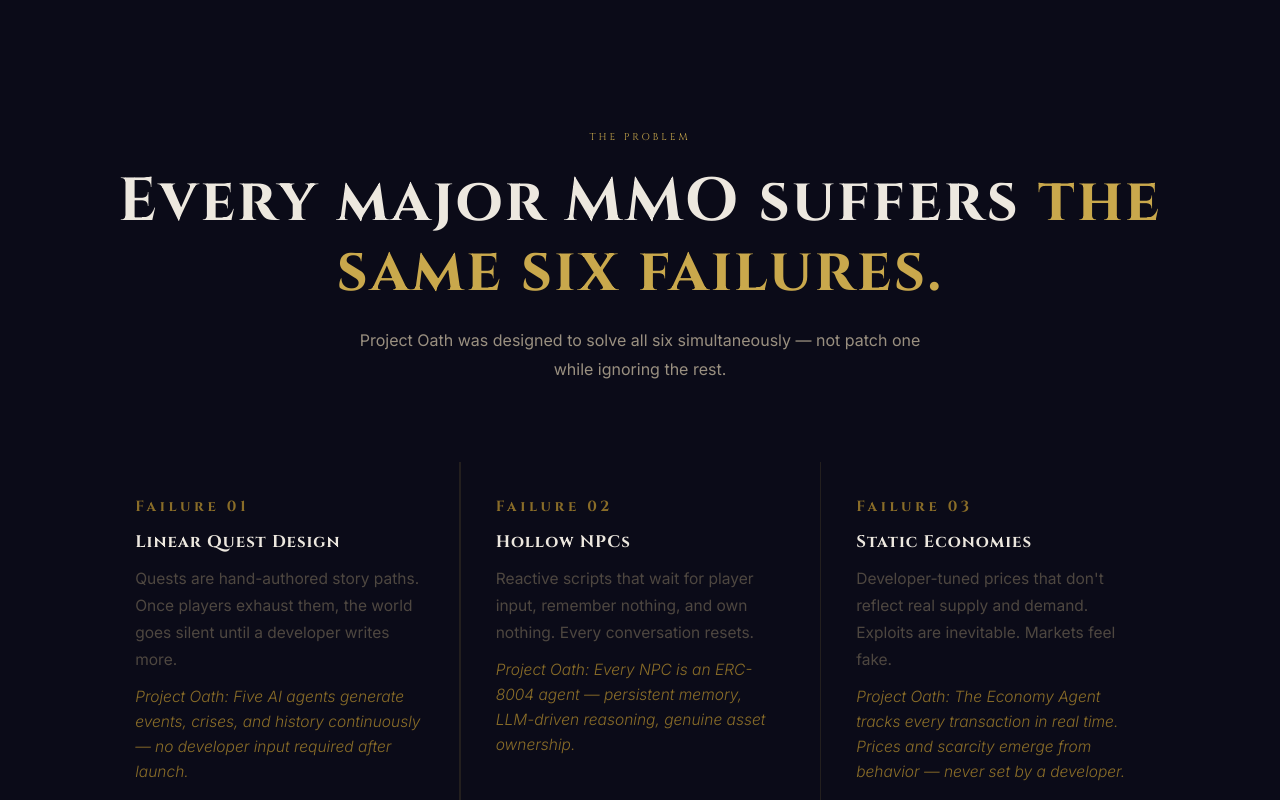
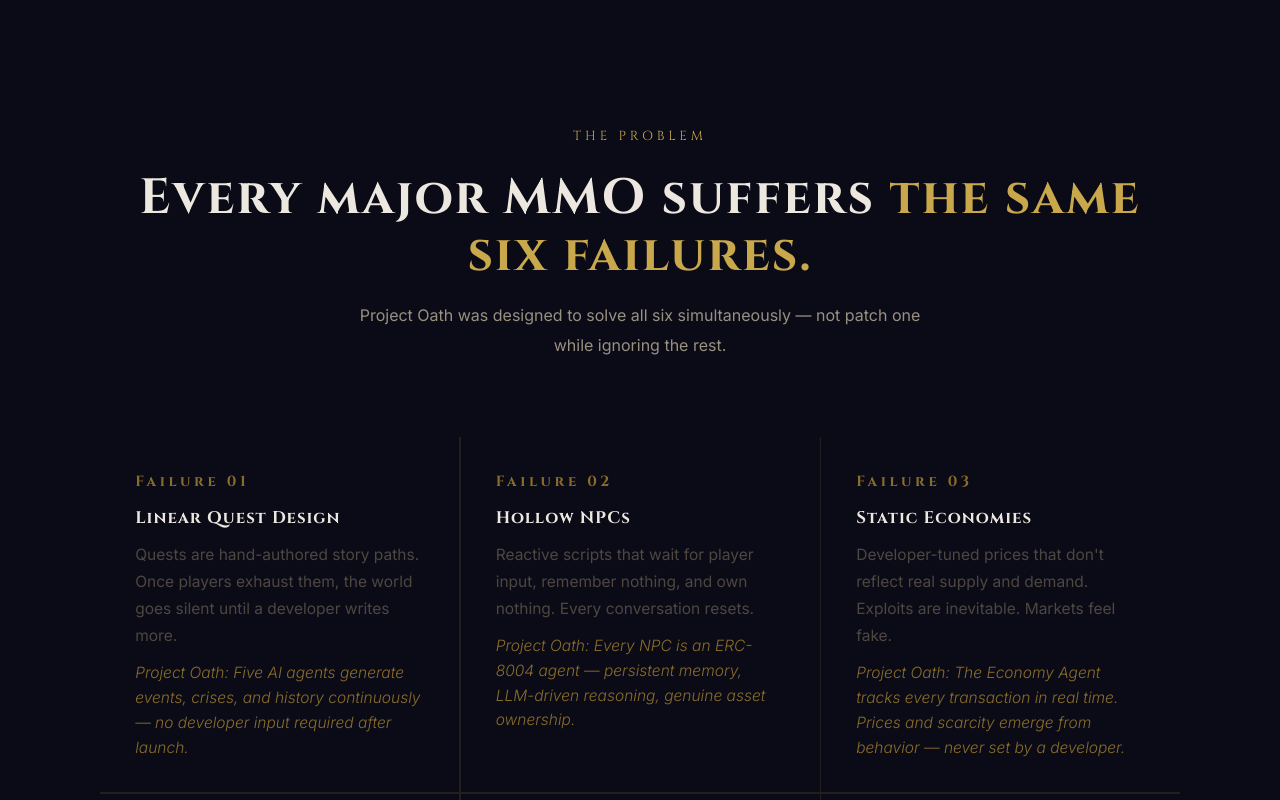
Before and after one commit to OvertureDynamics/overture-dynamics-site, a plain HTML site: page index.html in a window 1280 px wide. Shown: the part 1000-1800 px from the top of the page. Drawn offline with Linux system fonts and the light colour scheme.

Commit message:
Add files via upload

```diff
--- a/index.html
+++ b/index.html
@@ -73,7 +73,7 @@
     .eyebrow {
       display: inline-block;
       font-family: var(--ff-head);
-      font-size: 0.62rem;
+      font-size: 0.82rem;
       letter-spacing: 0.3em;
       text-transform: uppercase;
       color: var(--gold);
@@ -461,7 +461,7 @@
     .section-head.center .section-desc { margin-inline: auto; }
     h2 {
       font-family: var(--ff-head);
-      font-size: clamp(2.2rem, 5.5vw, 3.8rem);
+      font-size: clamp(1.85rem, 4.5vw, 3.1rem);
       font-weight: 700;
       line-height: 1.15;
       letter-spacing: 0.04em;
```
